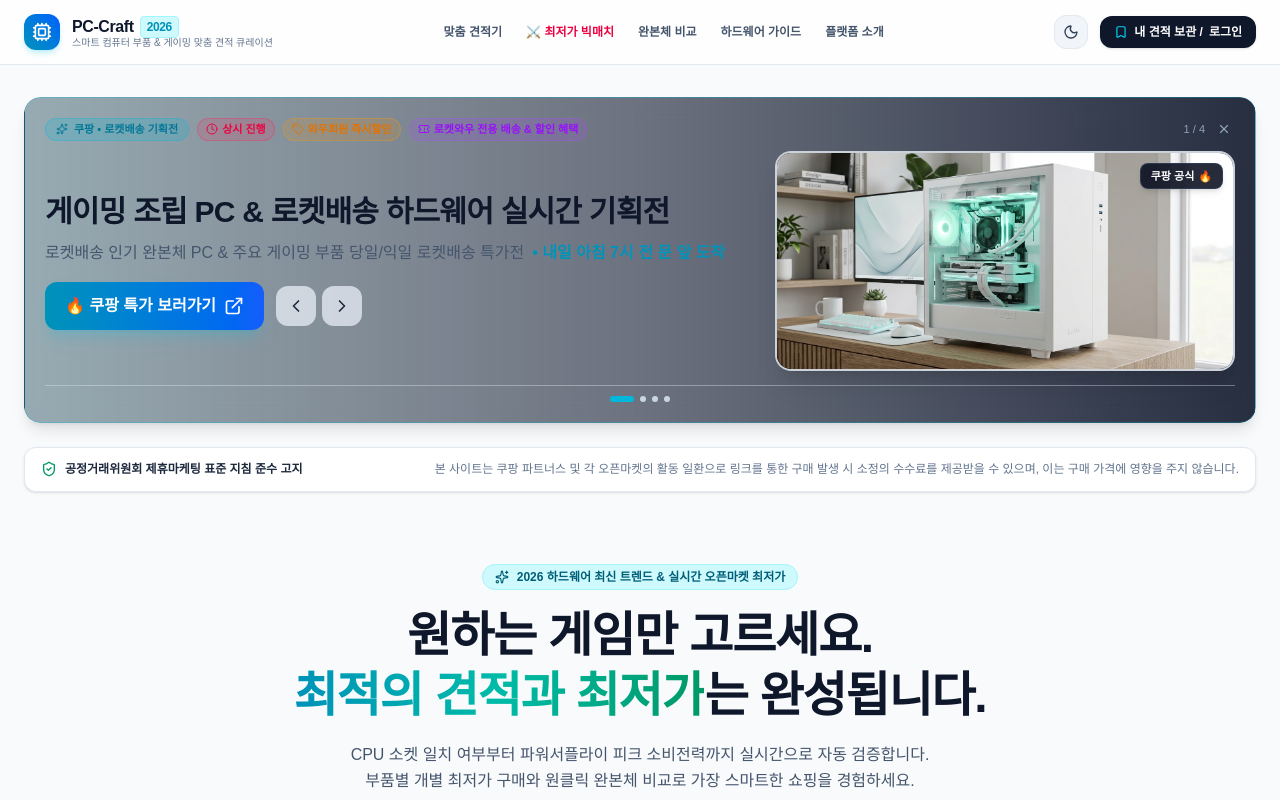
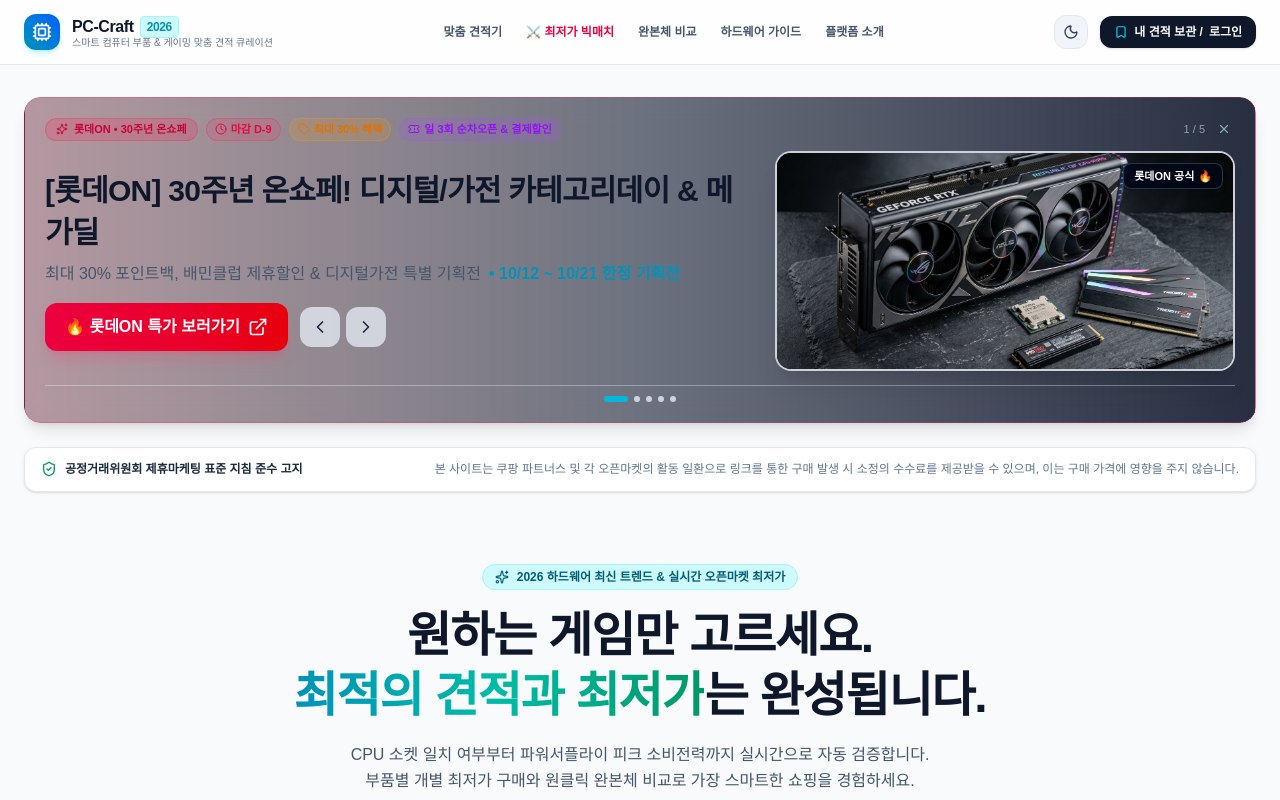
Before and after one commit to asafire777-git/pccraft, a Next.js app: page / in a window 1280 px wide. Shown: the top 800 px of the page. Built offline with nearby package versions, Linux system fonts and the light colour scheme; no server answers.

Commit message:
feat: add verified LotteON 30th anniversary mega promo with exact deeplink

```diff
--- a/components/EventBanner.tsx
+++ b/components/EventBanner.tsx
@@ -63,6 +63,12 @@
       border: 'border-emerald-500/30 hover:border-emerald-500/60',
       glow: 'from-emerald-950/40 via-slate-900/60 to-slate-900/90 dark:from-emerald-950/60 dark:via-slate-900/80 dark:to-slate-950/90',
       btn: 'bg-gradient-to-r from-emerald-600 to-teal-600 hover:from-emerald-500 hover:to-teal-500 text-white shadow-emerald-500/20'
+    },
+    lotteon: {
+      badge: 'bg-rose-500/20 text-rose-700 dark:text-rose-300 border-rose-500/30',
+      border: 'border-rose-500/30 hover:border-rose-500/60',
+      glow: 'from-rose-950/40 via-slate-900/60 to-slate-900/90 dark:from-rose-950/60 dark:via-slate-900/80 dark:to-slate-950/90',
+      btn: 'bg-gradient-to-r from-rose-600 to-red-600 hover:from-rose-500 hover:to-red-500 text-white shadow-rose-500/20'
     },
     aliexpress: {
       badge: 'bg-rose-500/20 text-rose-700 dark:text-rose-300 border-rose-500/30',
--- a/components/MultiPlatformExhibitionGrid.tsx
+++ b/components/MultiPlatformExhibitionGrid.tsx
@@ -30,6 +30,7 @@
 
   const platformTabs = [
     { key: 'all', label: '전체 보기', icon: '🔥' },
+    { key: 'lotteon', label: '롯데ON 온쇼페', icon: '🔴' },
     { key: 'coupang', label: '쿠팡 로켓특가', icon: '🚀' },
     { key: 'gmarket', label: 'G마켓 특가전', icon: '🟢' }
   ];
--- a/data/events.ts
+++ b/data/events.ts
@@ -6,7 +6,7 @@
   getPromoGatewayUrl
 } from '@/lib/affiliate';
 
-export type PlatformType = 'coupang' | 'gmarket' | 'ssg' | 'aliexpress' | '11st';
+export type PlatformType = 'coupang' | 'gmarket' | 'lotteon' | 'ssg' | 'aliexpress' | '11st';
 
 export interface PromoEvent {
   id: string;
@@ -29,12 +29,32 @@
 }
 
 /**
- * 전 플랫폼(쿠팡, G마켓, 알리익스프레스, SSG닷컴) 실시간 프로모션 & 쿠폰 기획전 데이터베이스
+ * 전 플랫폼(쿠팡, G마켓, 롯데ON 등) 실시간 프로모션 & 쿠폰 기획전 데이터베이스
+ * - 공식 승인된 머천트의 실제 진행 기획전만 엄선하여 노출합니다.
  * - startDate ~ endDate 기간 내에만 사이트에 자동 노출됩니다.
  * - 종료일이 지나면 사람의 개입 없이 100% 자동으로 내려갑니다.
  * - 각 플랫폼의 제휴 트래킹 링크(링크프라이스, 쿠팡 파트너스)가 탑재되어 있어 전환 시 수익이 자동 귀속됩니다.
  */
 export const PROMO_EVENTS: PromoEvent[] = [
+  // 1. [롯데ON] 30주년 온쇼페! (공식 승인 완료 머천트 실제 진행 기획전)
+  {
+    id: 'event-lotteon-30th',
+    platform: 'lotteon',
+    platformName: '롯데ON',
+    title: '[롯데ON] 30주년 온쇼페! 디지털/가전 카테고리데이 & 메가딜',
+    subtitle: '최대 30% 포인트백, 배민클럽 제휴할인 & 디지털가전 특별 기획전',
+    badge: '30주년 온쇼페',
+    discountRate: '최대 30% 혜택',
+    couponText: '일 3회 순차오픈 & 결제할인',
+    startDate: '2026-10-12',
+    endDate: '2026-10-21',
+    affiliateUrl: 'https://click.linkprice.com/click.php?m=lotteon&a=A100708723&l=9999&l_cd1=3&l_cd2=0&tu=https%3A%2F%2Fwww.lotteon.com%2Fdisplay%2Fshop%2FseltDpShop%2F53749%3Fch_no%3D100995%26ch_dtl_no%3D1075172',
+    themeColor: 'red',
+    tag: '온쇼페 특가',
+    highlightText: '10/12 ~ 10/21 한정 기획전',
+    imageUrl: '/banners/banner-hardware.jpg',
+    imageAlt: '롯데ON 30주년 온쇼페 기획전'
+  },
   // 1. [쿠팡] 2026 게이밍 조립 PC & 로켓배송 실시간 기획전 (공식 승인 파트너스 링크)
   {
     id: 'event-pc-gaming-coupang',
```
